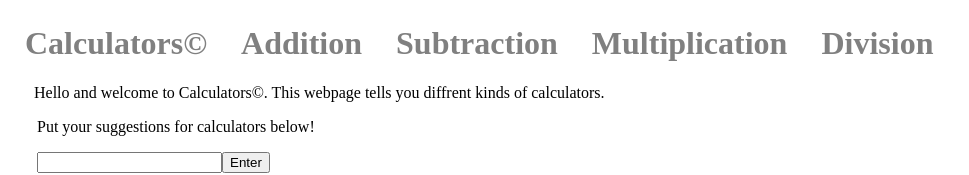
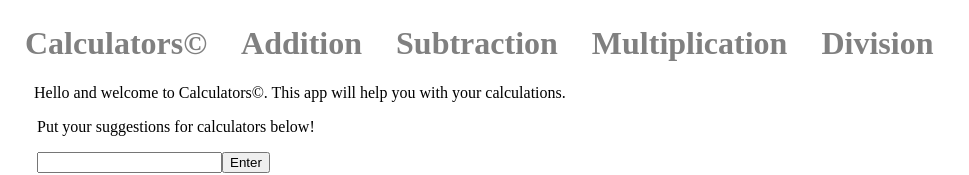
Before and after one commit to CalvinFrank/array-practice, a React (Vite) app: page / in a window 1280 px wide. Shown: the top 175 px of the page, without its empty margins (0-969 px from the left). Built offline with nearby package versions, Linux system fonts and the light colour scheme.

Commit message:
1.8.1, fixed main sentence

```diff
--- a/src/App.jsx
+++ b/src/App.jsx
@@ -38,8 +38,7 @@ function App() {
         <h1 className="header-h1" onClick={() => setSelectedPage("div")}>Division</h1>
       </header>
       <p className="intro">
-        Hello and welcome to Calculators©. This webpage tells you diffrent kinds
-        of calculators.
+        Hello and welcome to Calculators©.  This app will help you with your calculations.
       </p>
       {mainContent}
     </div>
--- a/src/home.jsx
+++ b/src/home.jsx
@@ -1,10 +1,16 @@
 function Home() {
+    const suggestions = []
+    function suggest(e) {
+        suggestions.push(suggestBox.value)
+        console.log(...suggestions)
+    }
     return (
         <div className="homediv">
             <p>Put your suggestions for calculators below!</p>
             <div className="suggestions">
-                <input type="text" />
-                <button>Enter</button>
+                <input type="text" id="suggestBox"/>
+                <button onClick={suggest}>Enter</button>
+                <p>{...suggestions}</p>
             </div>
         </div>
     )
```
